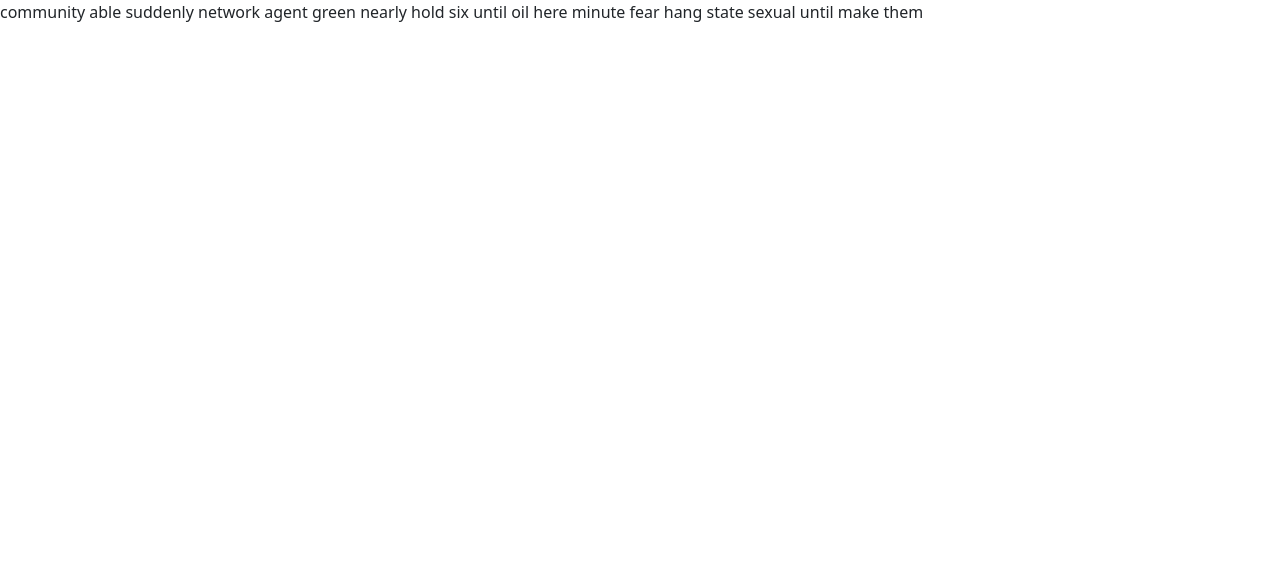
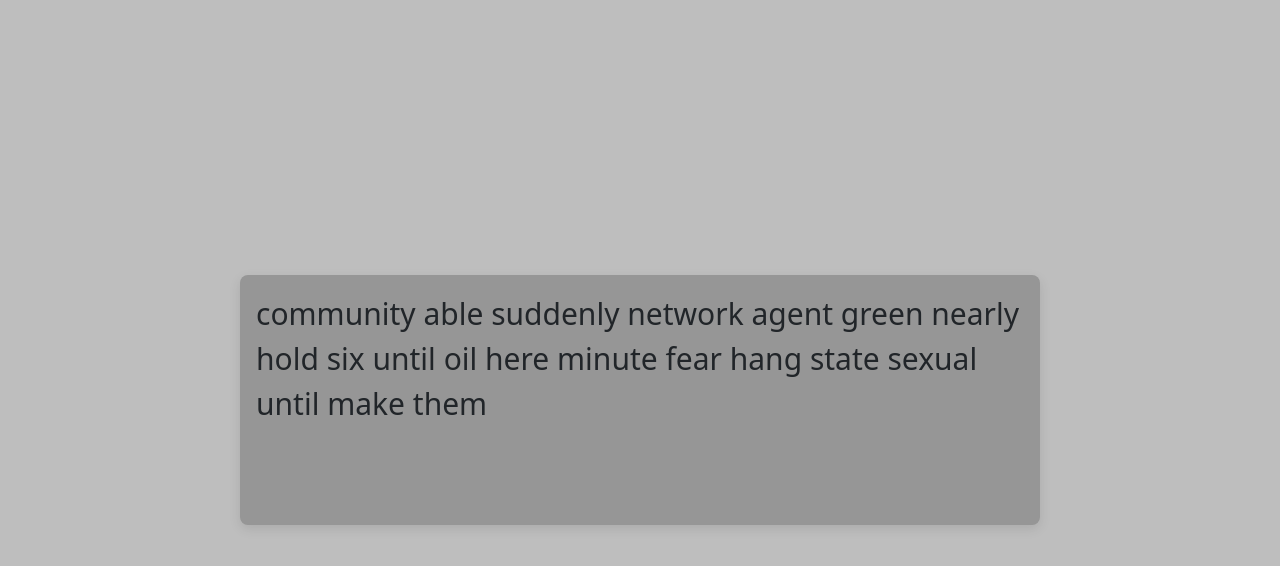
Before and after one commit to alexntragatakis/typing-speed-test, a React (Vite) app: page / in a window 1280 px wide. Shown: the top 566 px of the page. Built offline with nearby package versions, Linux system fonts and the light colour scheme.

Commit message:
Added app and textbox css files and implemented basic textbox design

```diff
--- a/src/App.tsx
+++ b/src/App.tsx
@@ -1,10 +1,15 @@
+import "./styles/variables.css";
 import "./styles/App.css";
-import TextBox from "./components/TextBox";
+import TextBox from "./components/TextBox/TextBox";
 
 function App() {
   return (
     <>
-      <TextBox wordCount={20}></TextBox>
+      <div className="centered-page">
+        <div className="textbox-wrap">
+          <TextBox className="text-box" wordCount={20}></TextBox>
+        </div>
+      </div>
     </>
   );
 }
--- a/src/components/TextBox.tsx
+++ /dev/null
@@ -1,11 +0,0 @@
-import generateText from "../utils/generateText.ts";
-
-interface Props {
-  wordCount: number;
-}
-
-const TextBox = ({ wordCount }: Props) => {
-  return <div>{generateText({ wordCount })}</div>;
-};
-
-export default TextBox;
--- /dev/null
+++ b/src/components/TextBox/TextBox.css
@@ -0,0 +1,3 @@
+.text-box {
+  font-size: 30px;
+}
--- /dev/null
+++ b/src/components/TextBox/TextBox.tsx
@@ -0,0 +1,13 @@
+import generateText from "../../utils/generateText.ts";
+import "./TextBox.css";
+
+interface Props {
+  wordCount: number;
+  className: string;
+}
+
+const TextBox = ({ wordCount, className }: Props) => {
+  return <div className={className}>{generateText({ wordCount })}</div>;
+};
+
+export default TextBox;
--- a/src/styles/App.css
+++ b/src/styles/App.css
@@ -0,0 +1,22 @@
+body {
+  background-color: var(--pagebg);
+}
+
+.centered-page {
+  display: flex;
+
+  width: 100vw;
+  height: 100vh;
+
+  justify-content: center;
+  align-items: center;
+}
+
+.textbox-wrap {
+  width: 800px;
+  height: 250px;
+  background: var(--boxbg);
+  border-radius: 8px;
+  box-shadow: 0 4px 12px rgba(0, 0, 0, 0.1);
+  padding: 16px;
+}
--- /dev/null
+++ b/src/styles/variables.css
@@ -0,0 +1,4 @@
+:root {
+  --pagebg: rgb(190, 190, 190);
+  --boxbg: rgb(150, 150, 150);
+}
```
